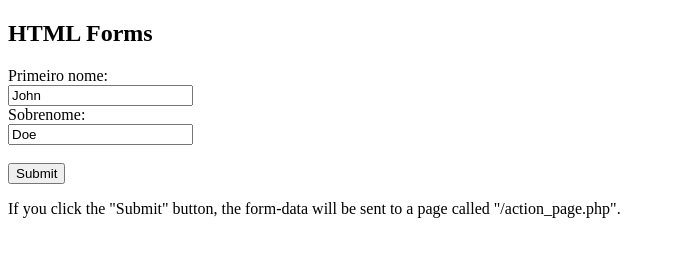
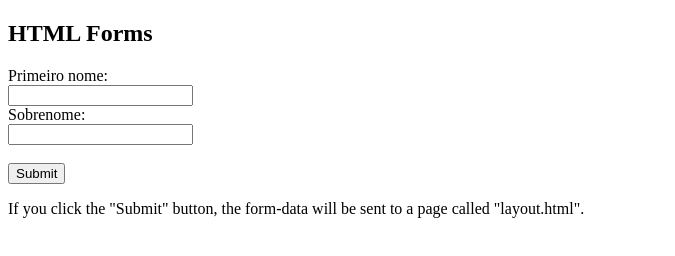
Before and after one commit to PatriciaSwaG/PatriciaSwaG.github.io, a plain HTML site: page index.html in a window 1280 px wide. Shown: the whole page, without its empty margins (0-675 px from the left). Drawn offline with Linux system fonts and the light colour scheme.

Commit message:
index.html

```diff
--- a/index.html
+++ b/index.html
@@ -6,13 +6,13 @@
 
 <form action="layout.html">
   <label for="fname">Primeiro nome:</label><br>
-  <input type="text" id="fname" name="fname" value="John"><br>
+  <input type="text" id="fname" name="fname" value=""><br>
   <label for="lname">Sobrenome:</label><br>
-  <input type="text" id="lname" name="lname" value="Doe"><br><br>
+  <input type="text" id="lname" name="lname" value=""><br><br>
   <input type="submit" value="Submit">
 </form>
 
-<p>If you click the "Submit" button, the form-data will be sent to a page called "/action_page.php".</p>
+<p>If you click the "Submit" button, the form-data will be sent to a page called "layout.html".</p>
 
 </body>
 </html>
```
